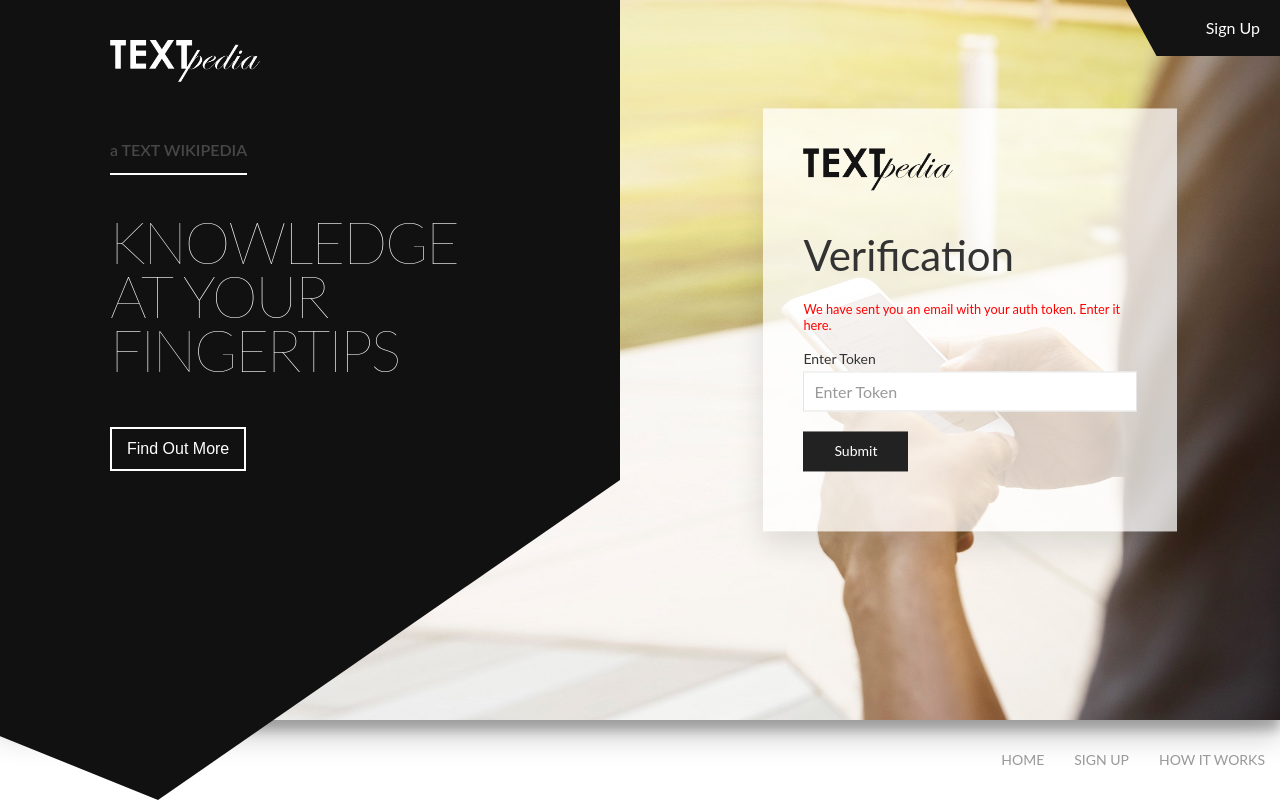
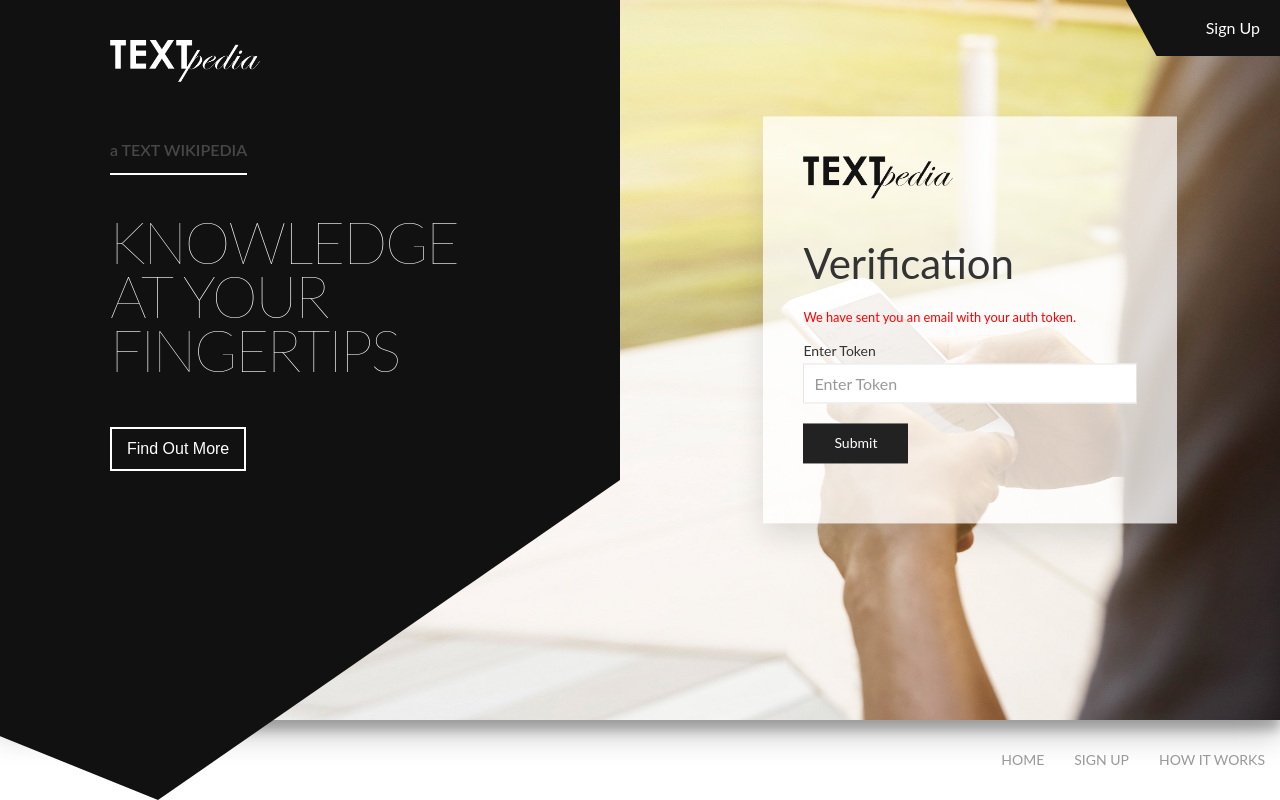
Before and after one commit to Ernoff/textpedia-react, a React (Create React App) app: page /confirmation in a window 1280 px wide. Built offline with nearby package versions, Linux system fonts and the light colour scheme.

Commit message:
typo fixed

```diff
--- a/src/Components/Confirmation.js
+++ b/src/Components/Confirmation.js
@@ -88,7 +88,7 @@ class Confirmation extends Component {
                     <div>
                         <img className="logo" src={img.logo2} alt="" />
                         <h1>Verification</h1>
-                        <small style={{ color: 'red' }}> We have sent you an email with your auth token. Enter it here.</small>
+                        <small style={{ color: 'red' }}> We have sent you an email with your auth token.</small>
 
                         <div className="uk-margin">
                             <label className="uk-form-label">Enter Token</label>
```
